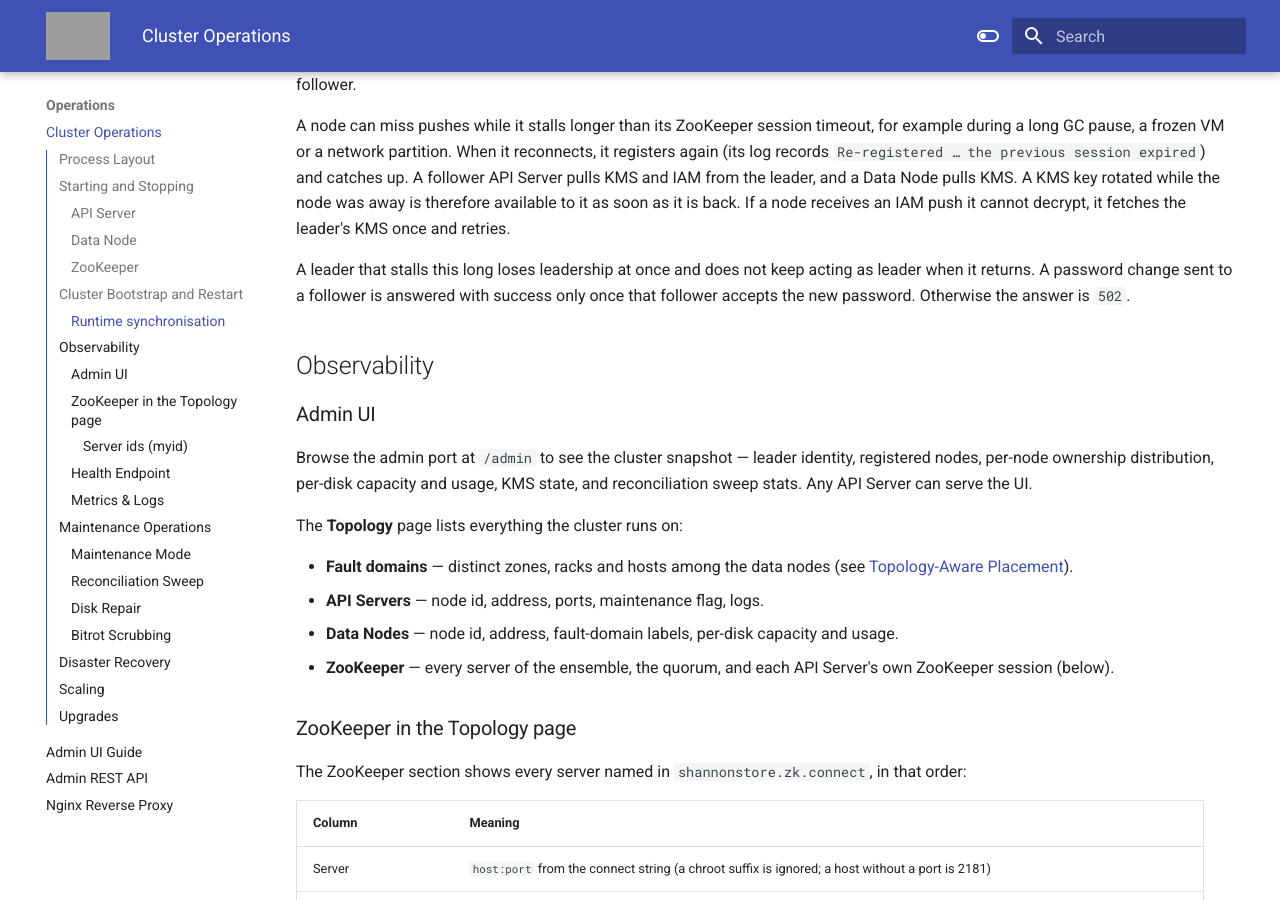
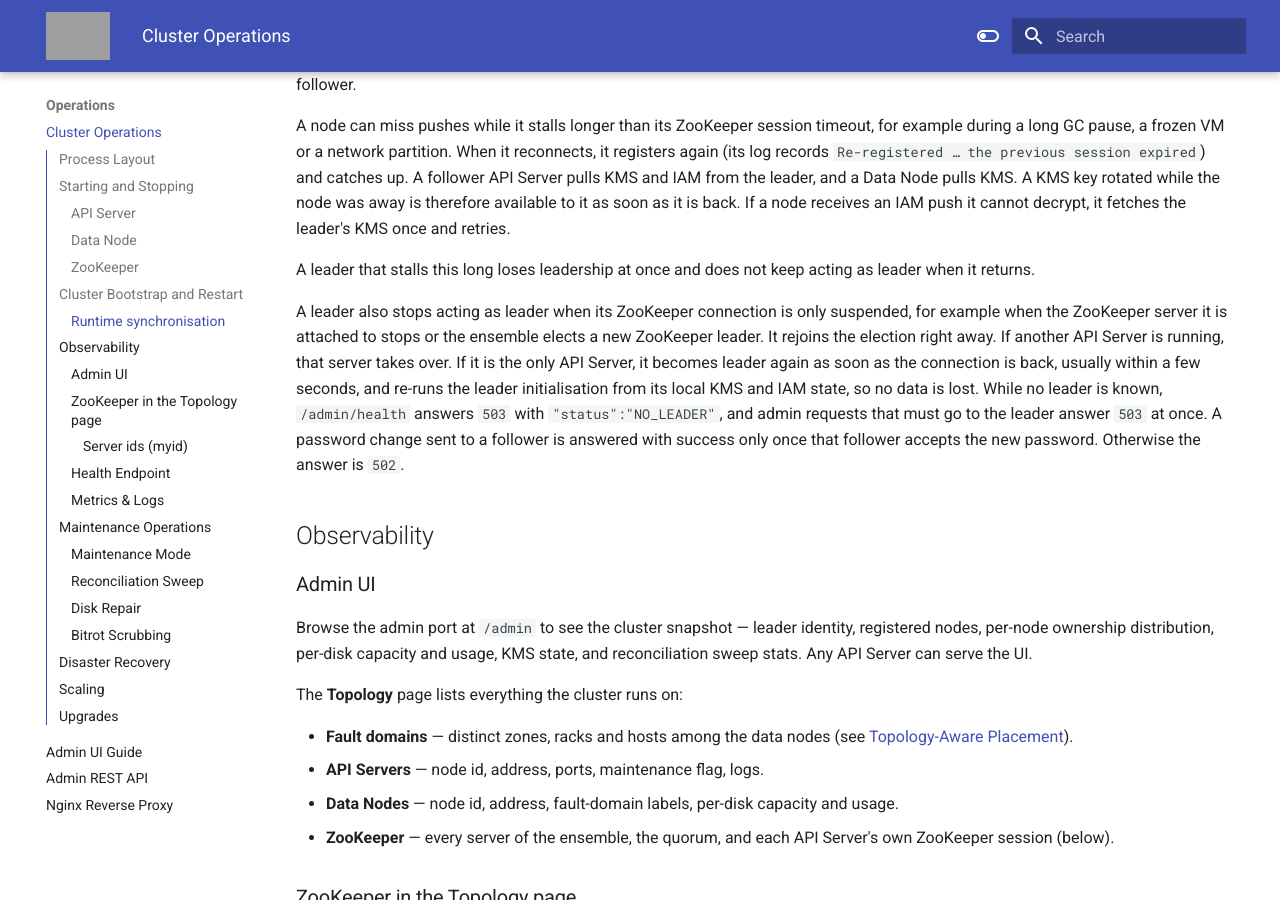
Before and after one commit to cloudcheflabs/shannonstore-docs, an MkDocs documentation site: the page built from docs/operations/operations.md, in a window 1280 px wide and 900 px high, scrolled down 2185 px. Built offline with MkDocs 1.6.1 and Material for MkDocs 9.7.7, drawn with Linux system fonts in a browser that asks for light colours; the version menu is left out; some of the changed text lies outside the part shown; grey boxes are pictures that could not be loaded.

Commit message:
docs(ha): a lone API Server leads again after a ZooKeeper leader change; /admin/health names STARTING / NO_LEADER
Co-Authored-By: Claude Opus 5.5 <noreply@anthropic.com>

```diff
--- a/docs/operations/operations.md
+++ b/docs/operations/operations.md
@@ -65,7 +65,9 @@ After bootstrap, every IAM or KMS change runs on the leader and is pushed to all
 
 A node can miss pushes while it stalls longer than its ZooKeeper session timeout, for example during a long GC pause, a frozen VM or a network partition. When it reconnects, it registers again (its log records `Re-registered … the previous session expired`) and catches up. A follower API Server pulls KMS and IAM from the leader, and a Data Node pulls KMS. A KMS key rotated while the node was away is therefore available to it as soon as it is back. If a node receives an IAM push it cannot decrypt, it fetches the leader's KMS once and retries.
 
-A leader that stalls this long loses leadership at once and does not keep acting as leader when it returns. A password change sent to a follower is answered with success only once that follower accepts the new password. Otherwise the answer is `502`.
+A leader that stalls this long loses leadership at once and does not keep acting as leader when it returns.
+
+A leader also stops acting as leader when its ZooKeeper connection is only suspended, for example when the ZooKeeper server it is attached to stops or the ensemble elects a new ZooKeeper leader. It rejoins the election right away. If another API Server is running, that server takes over. If it is the only API Server, it becomes leader again as soon as the connection is back, usually within a few seconds, and re-runs the leader initialisation from its local KMS and IAM state, so no data is lost. While no leader is known, `/admin/health` answers `503` with `"status":"NO_LEADER"`, and admin requests that must go to the leader answer `503` at once. A password change sent to a follower is answered with success only once that follower accepts the new password. Otherwise the answer is `502`.
 
 ## Observability
 
@@ -169,7 +171,7 @@ Topology page from a non-secure origin (`tests/ui-e2e/45-zk-myid.mjs`).
 
 ### Health Endpoint
 
-`/admin/health` returns 200 when the node is fully ready, 503 otherwise. Suitable for container readiness probes.
+`/admin/health` returns 200 (`{"status":"UP","role":…,"leader":…}`) when the node and the cluster are ready and a leader is known, 503 otherwise. A 503 names the reason in `status`: `STARTING` while the node or the cluster is still initialising, `NO_LEADER` while no leader is elected or the node's own ZooKeeper connection is down (for example between a ZooKeeper leader change and the re-election that follows it). The endpoint answers from cached state, without a ZooKeeper round trip, so it responds within milliseconds even while ZooKeeper is unreachable. Suitable for container readiness probes.
 
 ### Metrics & Logs
 
```
Also changed, not shown: docs/operations/admin-rest-api.md (+1 -1 lines).
